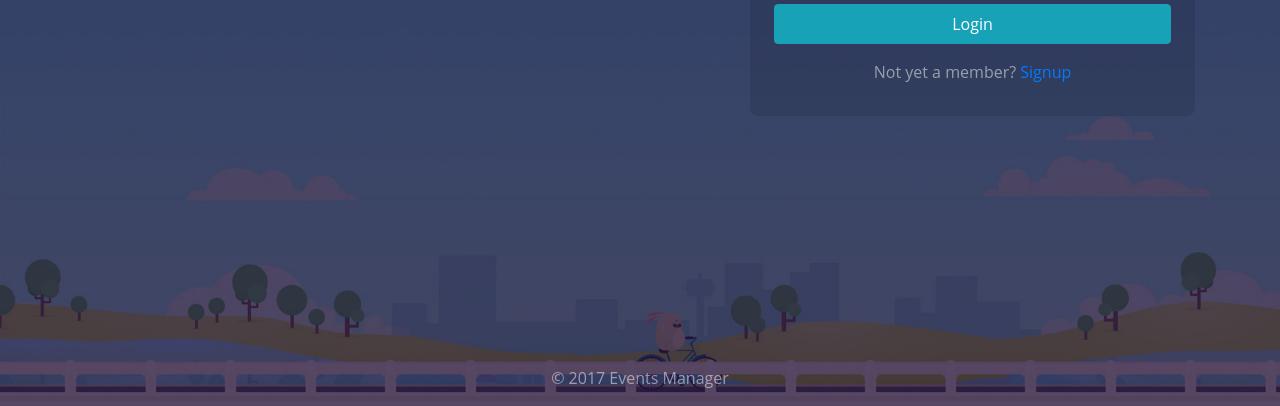
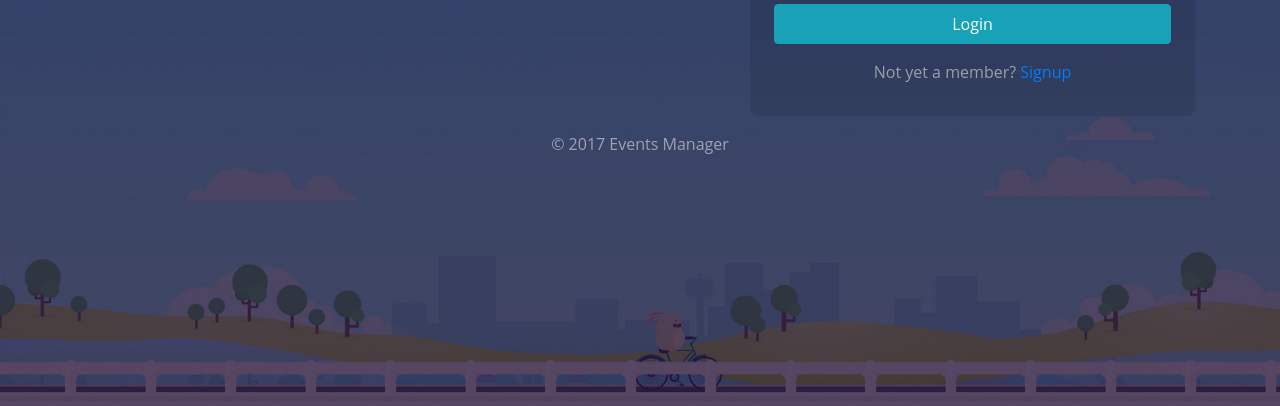
Before and after one commit to emmaadesile/EventsManager, a plain HTML site: page template/index.html in a window 1280 px wide. Shown: the part 394-800 px from the top of the page. Drawn offline with Linux system fonts and the light colour scheme.

Commit message:
Edit footer of login and signup pages

```diff
--- a/template/index.html
+++ b/template/index.html
@@ -85,7 +85,7 @@
 
 
     <!-- FOOTER -->
-    <footer class="fixed-bottom text-center text-white-50 pb-3">
+    <footer class="text-center text-white-50 pb-3">
       &copy; 2017 Events Manager
     </footer>
 
```
Also changed, not shown: template/signup.html (+1 -1 lines).
